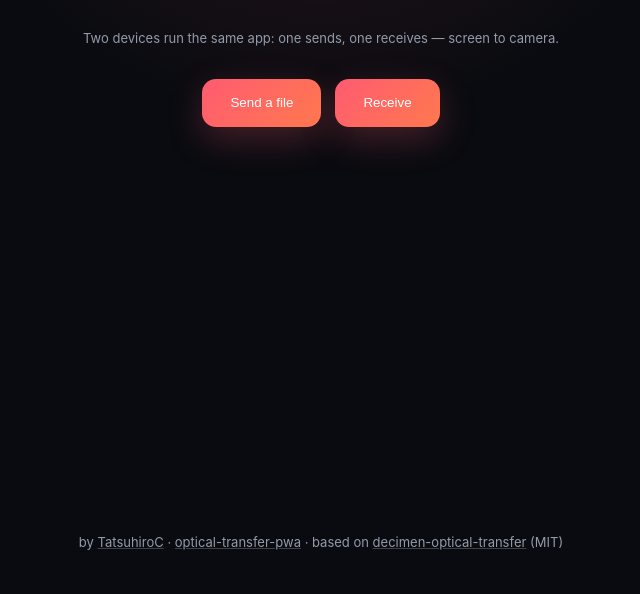
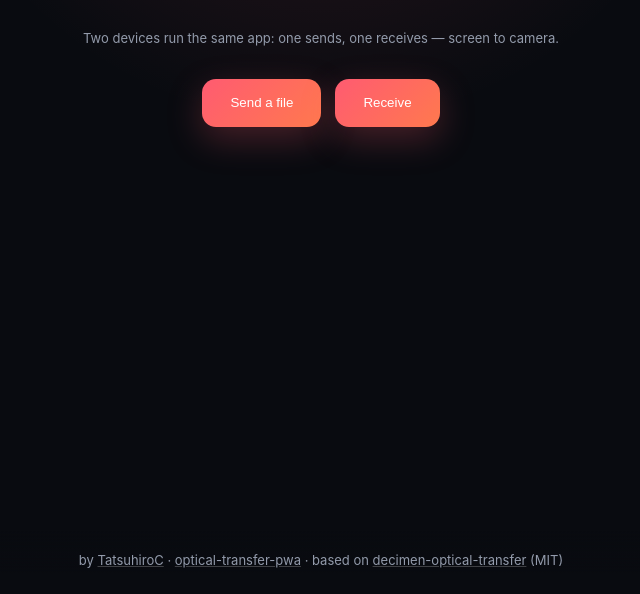
Before and after one commit to TatsuhiroC/optical-transfer-pwa, a website built with Vite: page index.html in a window 1280 px wide. Shown: the part 206-800 px from the top of the page, without its empty margins (319-959 px from the left). Built offline with nearby package versions, Linux system fonts and the light colour scheme.

Commit message:
Anchor footer to viewport (position: fixed)
Flow-based pinning (margin-top:auto + 100vh/100dvh) still allowed the
footer to move during SW auto-update reloads and toolbar/viewport
changes. Fixed positioning makes it immovable; body padding keeps
content clear of it.

```diff
--- a/shared/style.css
+++ b/shared/style.css
@@ -29,7 +29,7 @@ body {
   flex-direction: column;
   align-items: center;
   gap: 22px;
-  padding: calc(22px + env(safe-area-inset-top)) 18px calc(28px + env(safe-area-inset-bottom));
+  padding: calc(22px + env(safe-area-inset-top)) 18px calc(64px + env(safe-area-inset-bottom));
   color: var(--text);
   background: radial-gradient(circle at 50% -10%, rgba(255, 91, 113, 0.17), transparent 38%),
     var(--bg);
@@ -558,14 +558,19 @@ video.received {
   }
 }
 
-/* credit footer */
+/* credit footer — anchored to the viewport so it can never be moved by
+   content reflow, scroll, or the PWA auto-update reload */
 .site-footer {
-  margin-top: auto; /* pin to the bottom of the viewport */
+  position: fixed;
+  bottom: calc(env(safe-area-inset-bottom, 0px) + 2px);
+  left: 0;
+  right: 0;
+  padding: 6px 14px 8px;
   color: var(--muted);
   font-size: 13px;
   text-align: center;
-  max-width: 640px;
   line-height: 1.6;
+  background: linear-gradient(transparent, var(--bg) 70%);
 }
 .site-footer a {
   color: var(--muted);
```
